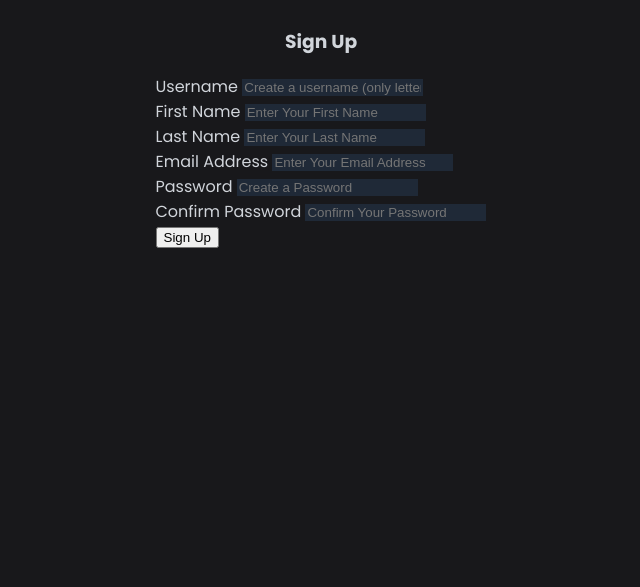
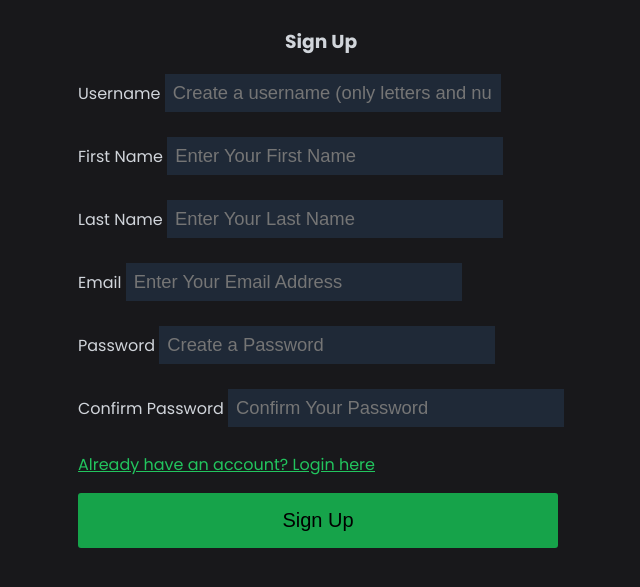
Before and after one commit to ashah65/cognito, a Django app: page /signup in a window 1280 px wide. Shown: the top 587 px of the page, without its empty margins (319-959 px from the left). Run offline with Django 5.2, Linux system fonts and the light colour scheme.

Commit message:
styled the signup

```diff
--- a/static/css/index.css
+++ b/static/css/index.css
@@ -1,5 +1,6 @@
 :root {
   --font-color: #d1d5db;
+  --primary-color: #22c55e;
 }
 
 body {
@@ -8,10 +9,6 @@ body {
   font-family: Poppins, sans-serif;
 }
 
-
-.header {
-  font-size: 2rem;
-}
 
 .auth-form {
   display: flex;
@@ -25,16 +22,47 @@ body {
 }
 
 input {
+  font-size: 1.15rem;
   background-color: #1f2937;
   border: none;
   color: var(--font-color);
 }
 
 input:focus {
-  border: 1px solid red;
+  outline: 1px solid #15803d;
 
 }
 
 .auth-input {
   padding: 0.5rem;
+  width: 20rem;
 }
+
+
+.text-primary {
+  color: var(--primary-color)
+}
+
+.btn {
+  padding: 1rem;
+  background-color: #16a34a;
+  cursor: pointer;
+  font-size: 1.25rem;
+  border: none;
+  border-radius: 3px;
+  transition: background-color;
+  transition-duration: 150ms;
+}
+
+.btn:hover {
+  background-color: #22c55e;
+}
+
+.btn:focus {
+  outline: 2px solid #166534;
+}
+
+.auth-btn {
+  margin-top: 1rem;
+  width: 30rem;
+}
--- a/template/authentication/signup.html
+++ b/template/authentication/signup.html
@@ -5,32 +5,46 @@
 {% block content %}
         <h3>Sign Up</h3>
 
-        <form action = "/signup" method = "post">
+        <form action="/signup" method = "post">
             {% csrf_token %}
-            <label for="">Username</label>
-            <input type="text" id="username" name="username" placeholder="Create a username (only letters and numbers)" required>
+            <div>
+                <label for="">Username</label>
+                <input class="auth-input" type="text" id="username" name="username" placeholder="Create a username (only letters and numbers)" required>
+            </div>
             <br>
 
-            <label for="">First Name</label>
-            <input type="text" id="fname" name="fname" placeholder="Enter Your First Name" required>
+            <div>
+                <label for="">First Name</label>
+                <input class="auth-input" type="text" id="fname" name="fname" placeholder="Enter Your First Name" required>
+            </div>
             <br>
 
-            <label for="">Last Name</label>
-            <input type="text" id="lname" name="lname" placeholder="Enter Your Last Name" required>
+            <div>
+                <label for="">Last Name</label>
+                <input class="auth-input" type="text" id="lname" name="lname" placeholder="Enter Your Last Name" required>
+            </div>
             <br>
 
-            <label for="">Email Address</label>
-            <input type="email" id="email" name="email" placeholder="Enter Your Email Address" required>
+            <div>
+                <label for="">Email</label>
+                <input class="auth-input" type="email" id="email" name="email" placeholder="Enter Your Email Address" required>
+            </div>
             <br>
 
-            <label for="">Password</label>
-            <input type="password" id="pass1" name="pass1" placeholder="Create a Password" required>
+            <div>
+                <label for="">Password</label>
+                <input class="auth-input" type="password" id="pass1" name="pass1" placeholder="Create a Password" required>
+            </div>
             <br>
 
-            <label for="">Confirm Password</label>
-            <input type="password" id="pass2" name="pass2" placeholder="Confirm Your Password" required>
+            <div>
+                <label for="">Confirm Password</label>
+                <input class="auth-input" type="password" id="pass2" name="pass2" placeholder="Confirm Your Password" required>
+            </div>
             <br>
-
-            <button type="submit">Sign Up</button>
+            <div>
+                <a class="text-primary" href="{% url 'signin' %}">Already have an account? Login here</a>
+            </div>
+            <button class="btn auth-btn" type="submit">Sign Up</button>
         </form>
 {% endblock %}
```
